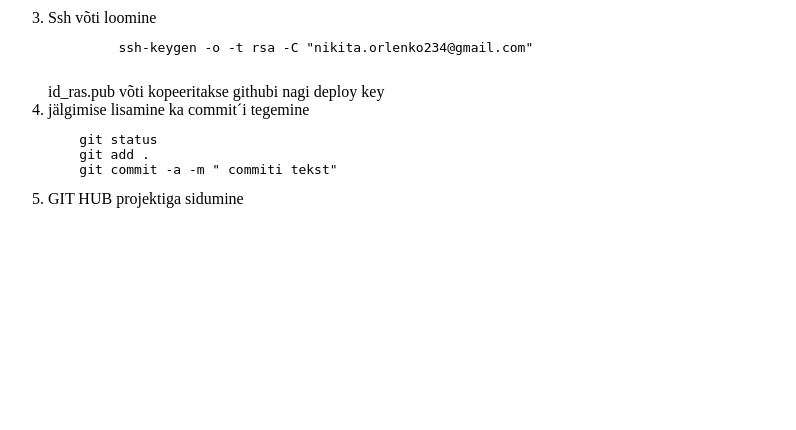
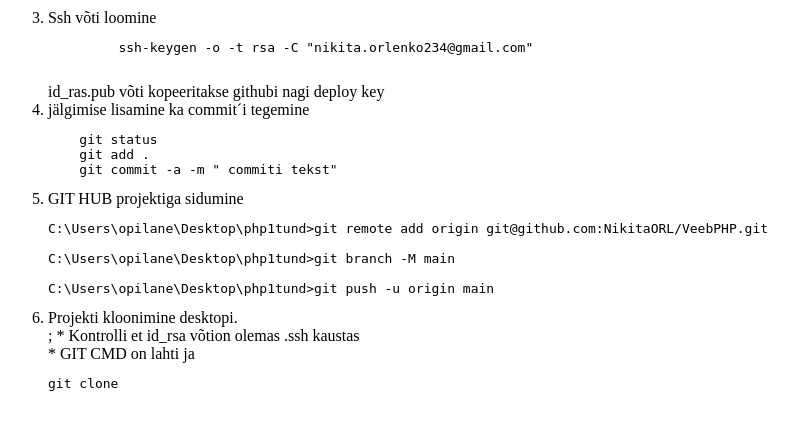
Before and after one commit to NikitaORL/VeebPHP, a PHP site: page /gitKasutamine.php in a window 1280 px wide. Shown: the part 297-727 px from the top of the page, without its empty margins (0-796 px from the left). Run offline with PHP 8.4, Linux system fonts and the light colour scheme.

Commit message:
git käsud on kirjutatud

```diff
--- a/gitKasutamine.php
+++ b/gitKasutamine.php
@@ -36,3 +36,21 @@ user.email=niita.orlenko234@gmail.com
 </pre>
 <?php
 echo "<li>GIT HUB projektiga sidumine";
+echo "<pre>";
+echo "C:\Users\opilane\Desktop\php1tund>git remote add origin git@github.com:NikitaORL/VeebPHP.git
+
+C:\Users\opilane\Desktop\php1tund>git branch -M main
+
+C:\Users\opilane\Desktop\php1tund>git push -u origin main";
+echo "</pre>";
+echo "</li>";
+
+
+echo "<li> Projekti kloonimine desktopi. <br>;
+* Kontrolli et id_rsa võtion olemas .ssh kaustas<br>
+* GIT CMD on lahti ja <br>";
+echo "<pre>";
+echo "git clone";
+echo "</ol>";
+echo "</li>";
+echo "</pre>";
```
